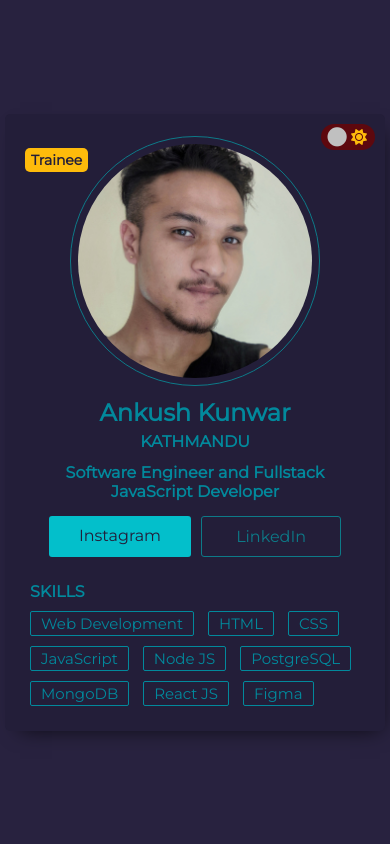
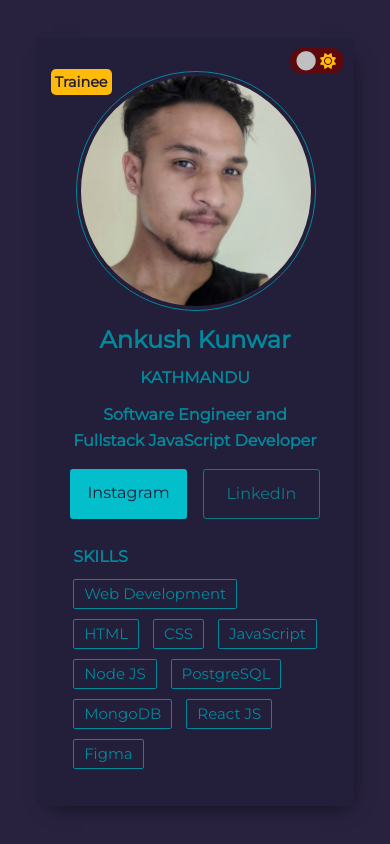
Before and after one commit to ankushknr19/ankushknr19.github.io, a plain HTML site: page index.html in a window 390 px wide. Drawn offline with Linux system fonts and the light colour scheme.

Commit message:
[fixed] mobile fiew

```diff
--- a/card.css
+++ b/card.css
@@ -1,6 +1,8 @@
 @import url('https://fonts.googleapis.com/css?family=Montserrat');
 
-* {
+*,
+*::before,
+*::after {
 	box-sizing: border-box;
 }
 
@@ -20,10 +22,9 @@ body.light {
 
 main {
 	min-height: 100vh;
-	display: flex;
-	flex-direction: column;
-	align-items: center;
-	justify-content: center;
+	display: grid;
+	place-items: center;
+	line-height: 1.6;
 }
 
 article {
@@ -31,29 +32,31 @@ article {
 	border-radius: 5px;
 	position: relative;
 	box-shadow: 5px 8px 20px -10px rgba(0, 0, 0, 0.75);
-	width: 380px;
-	max-width: 100%;
+	max-width: 30ch;
 	text-align: center;
-	padding: 20px 20px;
+	padding: 2rem 2rem;
+	margin: 1.5em;
 	transition: background 0.2s linear;
+}
+
+@media screen and (min-width: 500px) {
+	article {
+		max-width: 38ch;
+	}
 }
 
 article.light {
 	background-color: rgb(205, 205, 205);
 }
 
-article:hover {
-	transform: translate(1px, -3px);
-}
-
 img {
-	width: 250px;
-	height: 250px;
+	width: 15rem;
+	height: 15rem;
 	object-fit: cover;
-	border: 1px solid #0d7a88;
+	border: 1px solid;
 	border-radius: 50%;
-	padding: 7px;
-	margin: 2px 10px 10px 10px;
+	padding: 0.25em;
+	margin: 0.1rem 0.5rem 0.5rem 0.5rem;
 }
 
 .user_level {
@@ -61,10 +64,12 @@ img {
 	color: #231e39;
 	background-color: #febb0b;
 	border-radius: 5px;
-	font-size: 14px;
+	font-size: 0.9em;
 	font-weight: bold;
-	padding: 3px 6px;
+	padding: 0.1em 0.3em;
 	position: absolute;
+	left: 1em;
+	top: 1.2em;
 }
 
 h1 {
@@ -92,12 +97,9 @@ h4 {
 	background-color: #03bfcb;
 	color: #231e39;
 	border-radius: 3px;
-	padding: 10px 30px;
-	font-size: 1em;
-	font-weight: 400;
-	margin: 0 5px;
-	min-width: 140px;
-	overflow: clip;
+	padding: 0.7em 0.7em;
+	margin: 0 0.5em;
+	min-width: 7.3rem;
 	text-decoration: none;
 }
 
--- a/index.html
+++ b/index.html
@@ -1,6 +1,11 @@
 <html>
 	<head>
 		<title>Ankush Kunwar</title>
+		<meta
+			name="viewport"
+			content="width=device-width, initial-scale=1.0,
+			maximum-scale=1.0, user-scalable=no"
+		/>
 		<link rel="stylesheet" href="card.css" />
 
 		<script src="card.js" defer></script>
```
